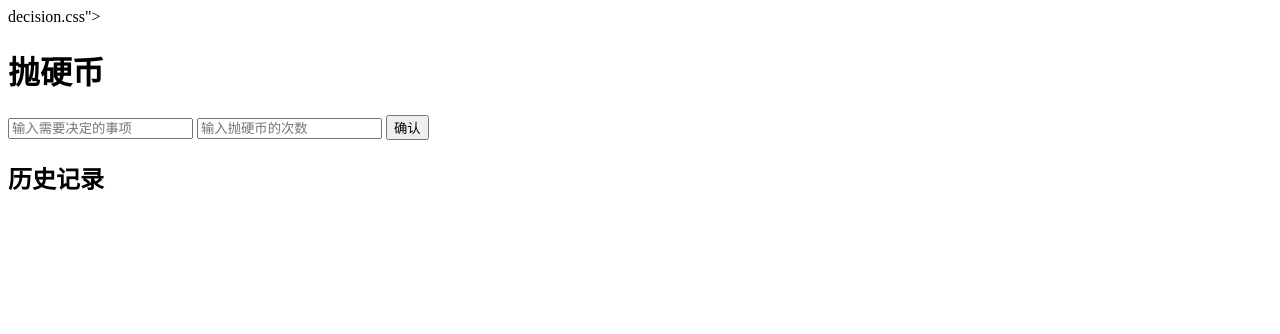
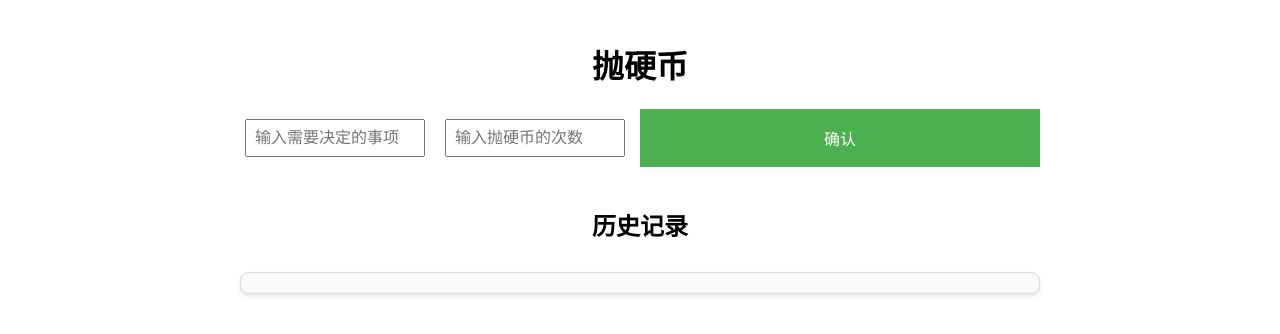
Before and after one commit to kiiiiwiiiwp/coin-flip-decision, a plain HTML site: page index.html in a window 1280 px wide. Drawn offline with Linux system fonts and the light colour scheme.

Commit message:
Update index.html
样式丢了

```diff
--- a/index.html
+++ b/index.html
@@ -4,7 +4,7 @@
     <meta charset="UTF-8">
     <meta name="viewport" content="width=device-width, initial-scale=1.0">
     <title>抛硬币</title>
-    <link rel="stylesheet" href="coin_flip_<link rel="stylesheet" href="/coin-flip-decision/coin_flip_decision.css">decision.css">
+    <link rel="stylesheet" href="/coin-flip-decision/coin_flip_decision.css">
 </head>
 <body>
     <h1>抛硬币</h1>
```
